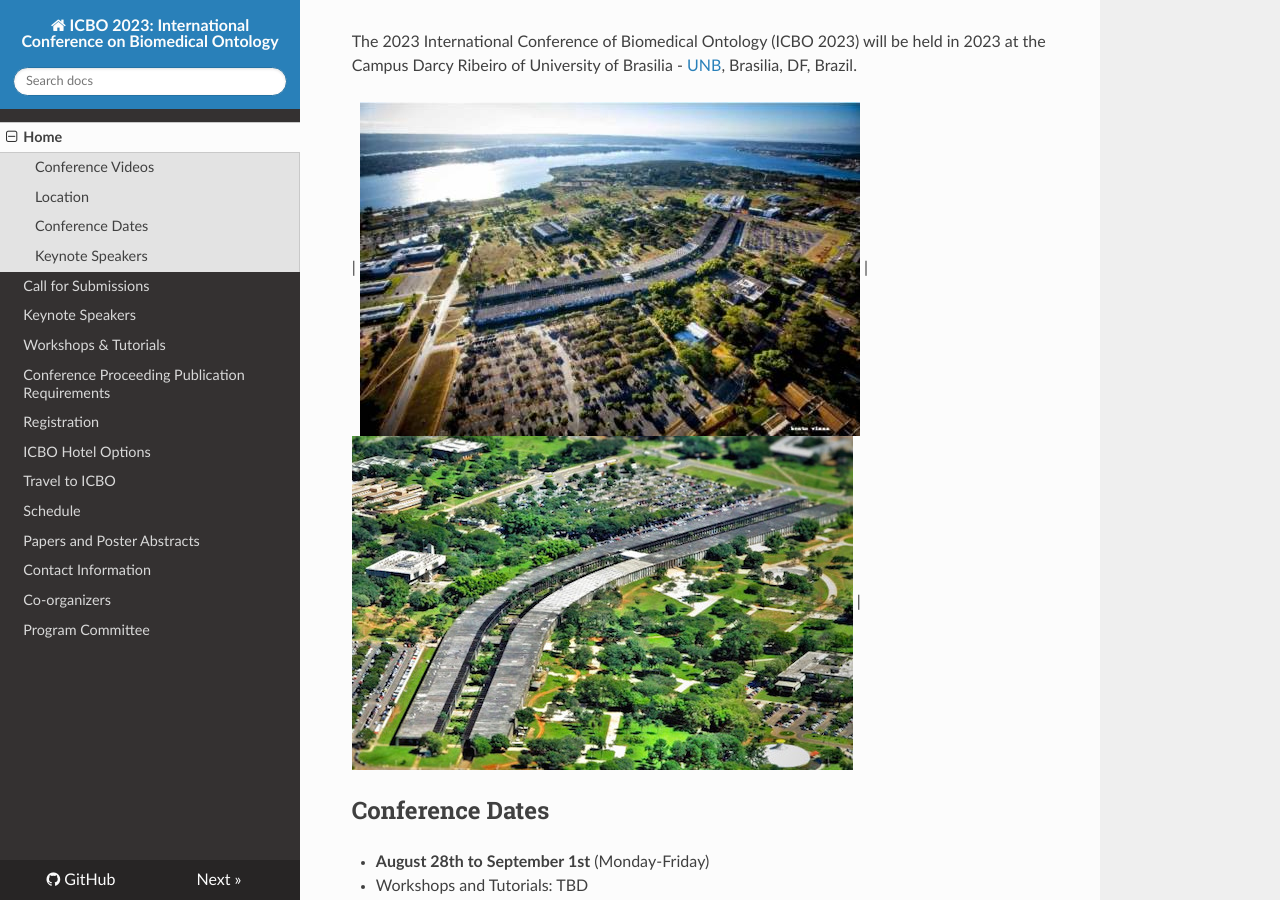
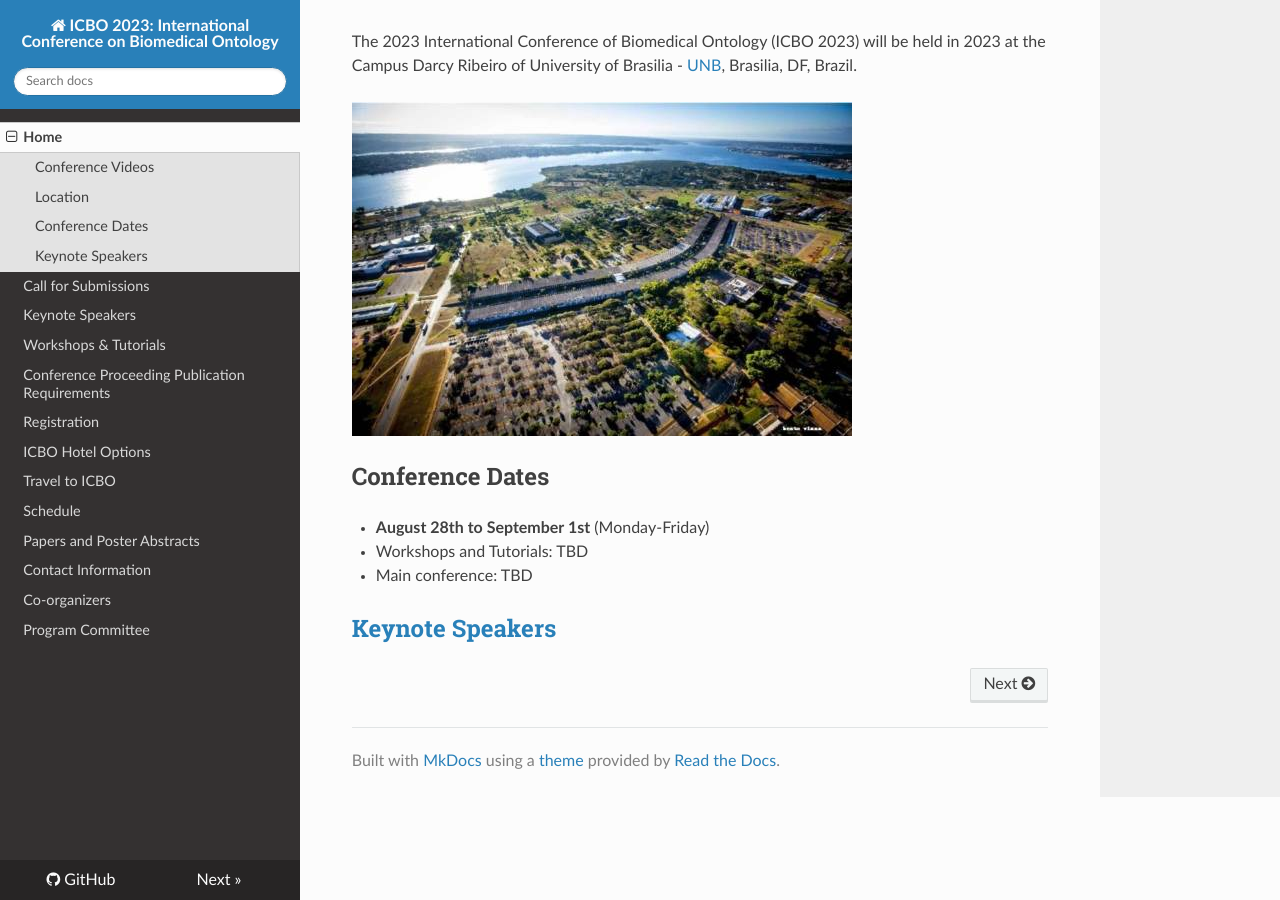
Before and after one commit to ICBO-conference/icbo2023, an MkDocs documentation site: the page built from docs/index.md, in a window 1280 px wide and 900 px high, scrolled down 423 px. Built offline with MkDocs 1.6.1, drawn with Linux system fonts in a browser that asks for light colours; nearby versions of some CDN libraries.

Commit message:
index details

```diff
--- a/docs/index.md
+++ b/docs/index.md
@@ -16,7 +16,7 @@ This year's ICBO conference has ended. See this [PDF](survey/ICBO2022-survey-res
 
 The 2023 International Conference of Biomedical Ontology (ICBO 2023) will be held in 2023 at the Campus Darcy Ribeiro of University of Brasilia - [UNB](https://international.unb.br), Brasilia, DF, Brazil.
 
-| ![UnB](./images/unb-1.jpg) | ![UnB](./images/25abr2011_campus-darcy_betomonteiro.jpg) |
+![UnB](./images/unb-1.jpg)
 
 ## Conference Dates
 - **August 28th to September 1st** (Monday-Friday)
```
